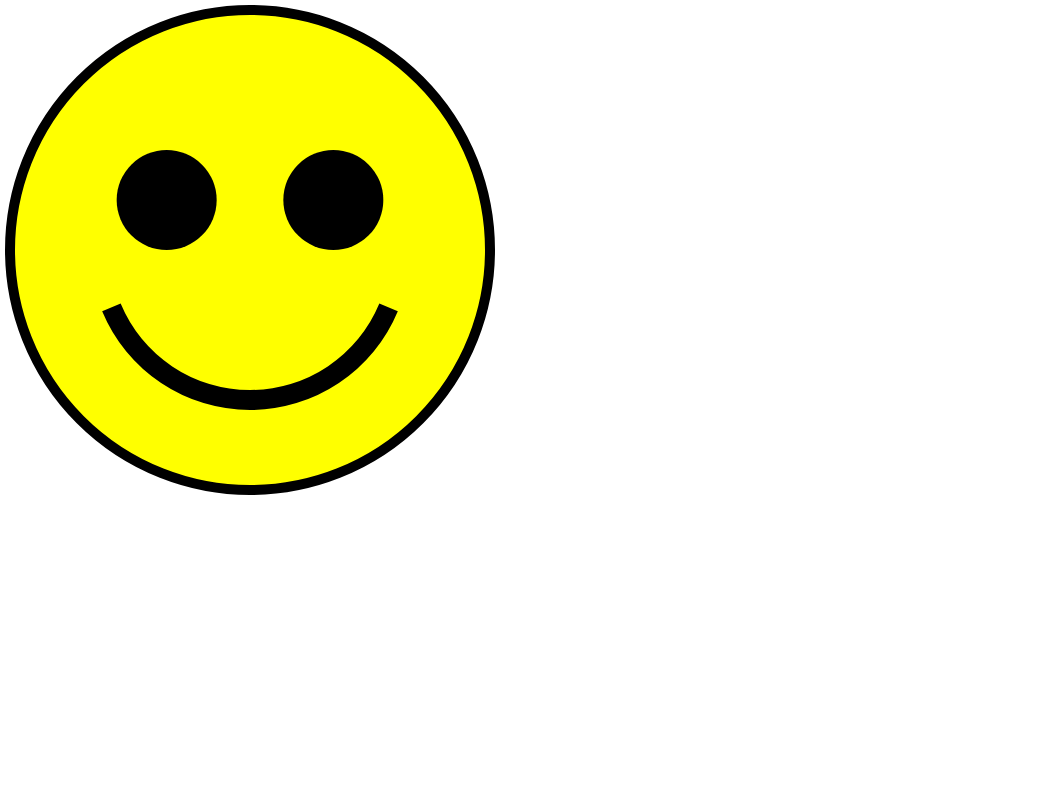
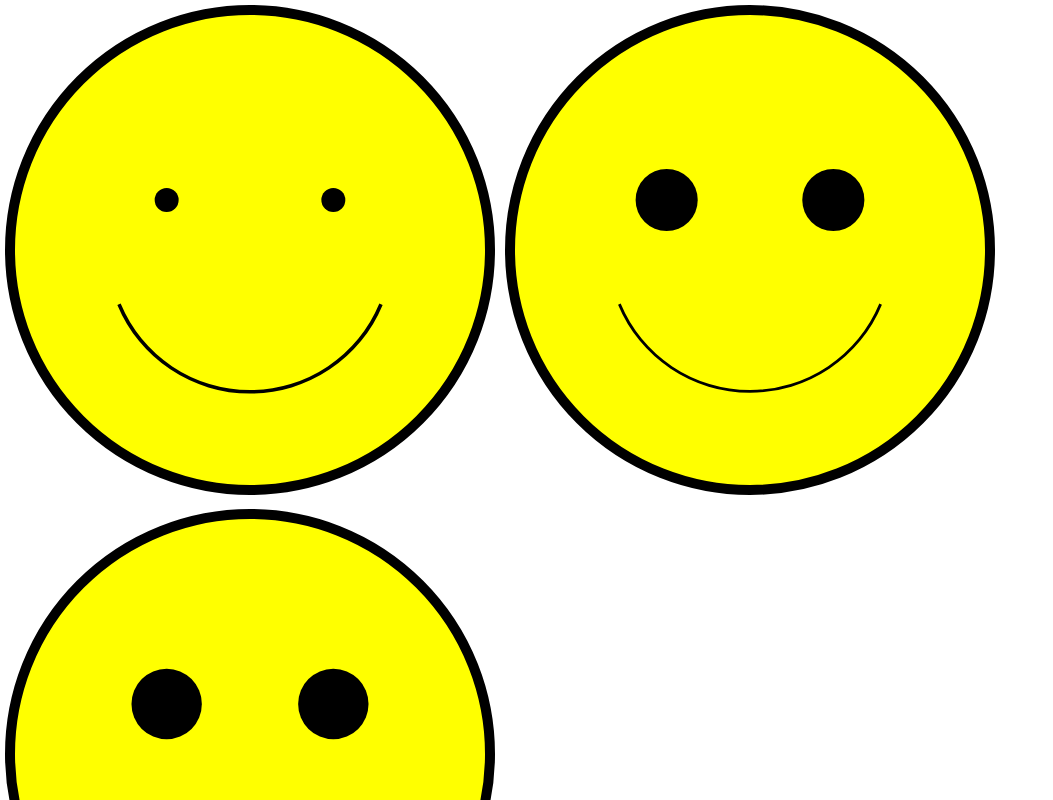
Before and after one commit to goodmite/taskx, a React (Create React App) app: page / in a window 1280 px wide. Shown: the top 800 px of the page, without its empty margins (0-1053 px from the left). Built offline with nearby package versions, Linux system fonts and the light colour scheme.

Commit message:
react refactor

```diff
--- a/src/App.js
+++ b/src/App.js
@@ -1,6 +1,10 @@
 import logo from './logo.svg';
 import './App.css';
 import * as d3 from "d3";
+import {Eyes} from "./smiley/Eye";
+import {Mouth} from "./smiley/Mouth";
+import {Background} from "./smiley/Background";
+import {Face} from "./smiley/Face";
 
 const width = 500;
 const height = 500;
@@ -14,25 +18,28 @@ const eyeOffsetY = 50;
 const mouthWidth = 20;
 const mouthRadius = 140;
 
-const mouthArc = d3.arc()
-    .innerRadius(mouthRadius)
-    .outerRadius(mouthRadius + mouthWidth)
-    .startAngle(Math.PI* 2.5 / 4)
-    .endAngle(Math.PI * 5.5 / 4);
+const arr = [1, 2, 3];
 
 function App() {
     return (
         <div className="App">
-            <svg width={width} height={height}>
-                <g transform={`translate(${centerX},${centerY})`}>
-                    <circle cx={0} r={centerY - strokeWidth} stroke={'black'}
-                            strokeWidth={strokeWidth}
-                            fill={'yellow'}/>
-                    <circle cx={-eyeOffsetX} cy={-eyeOffsetY} r={eyeRadius}/>
-                    <circle cx={eyeOffsetX} cy={-eyeOffsetY} r={eyeRadius}/>
-                    <path d={mouthArc()}/>
-                </g>
-            </svg>
+            {
+                arr.map(() => (
+                    <Face
+
+                              width={width}
+                              height={height}
+                              centerX={centerX}
+                              centerY={centerY}
+                          >
+
+                                <Background strokeWidth={strokeWidth} centerY={centerY}/>
+                                <Eyes eyeOffsetX={eyeOffsetX} eyeOffsetY={eyeOffsetY} eyeRadius={eyeRadius* Math.random()}/>
+                                <Mouth mouthRadius={mouthRadius} mouthWidth={mouthWidth * Math.random()}/>
+
+                    </Face>
+                ))
+            }
         </div>
     );
 }
--- /dev/null
+++ b/src/smiley/Background.js
@@ -0,0 +1,9 @@
+export const Background = ({centerY, strokeWidth}) => {
+    return (
+        <>
+            <circle cx={0} r={centerY - strokeWidth} stroke={'black'}
+                    strokeWidth={strokeWidth}
+                    fill={'yellow'}/>
+        </>
+    )
+}
--- /dev/null
+++ b/src/smiley/Eye.js
@@ -0,0 +1,8 @@
+export const Eyes = ({eyeOffsetX, eyeOffsetY, eyeRadius}) => {
+    return (
+        <>
+            <circle cx={-eyeOffsetX} cy={-eyeOffsetY} r={eyeRadius}/>
+            <circle cx={eyeOffsetX} cy={-eyeOffsetY} r={eyeRadius}/>
+        </>
+    )
+}
--- /dev/null
+++ b/src/smiley/Face.js
@@ -0,0 +1,17 @@
+export const Face = ({
+                         children,
+                         width,
+                         height,
+                         centerX,
+                         centerY
+                     }) => {
+    return (
+        <>
+            <svg width={width} height={height}>
+                <g transform={`translate(${centerX},${centerY})`}>
+                    {children}
+                </g>
+            </svg>
+        </>
+    )
+}
--- /dev/null
+++ b/src/smiley/Mouth.js
@@ -0,0 +1,14 @@
+import * as d3 from "d3";
+
+export const Mouth = ({mouthRadius, mouthWidth}) => {
+    const mouthArc = d3.arc()
+        .innerRadius(mouthRadius)
+        .outerRadius(mouthRadius + mouthWidth)
+        .startAngle(Math.PI * 2.5 / 4)
+        .endAngle(Math.PI * 5.5 / 4);
+    return (
+        <>
+            <path d={mouthArc()}/>
+        </>
+    )
+}
```
